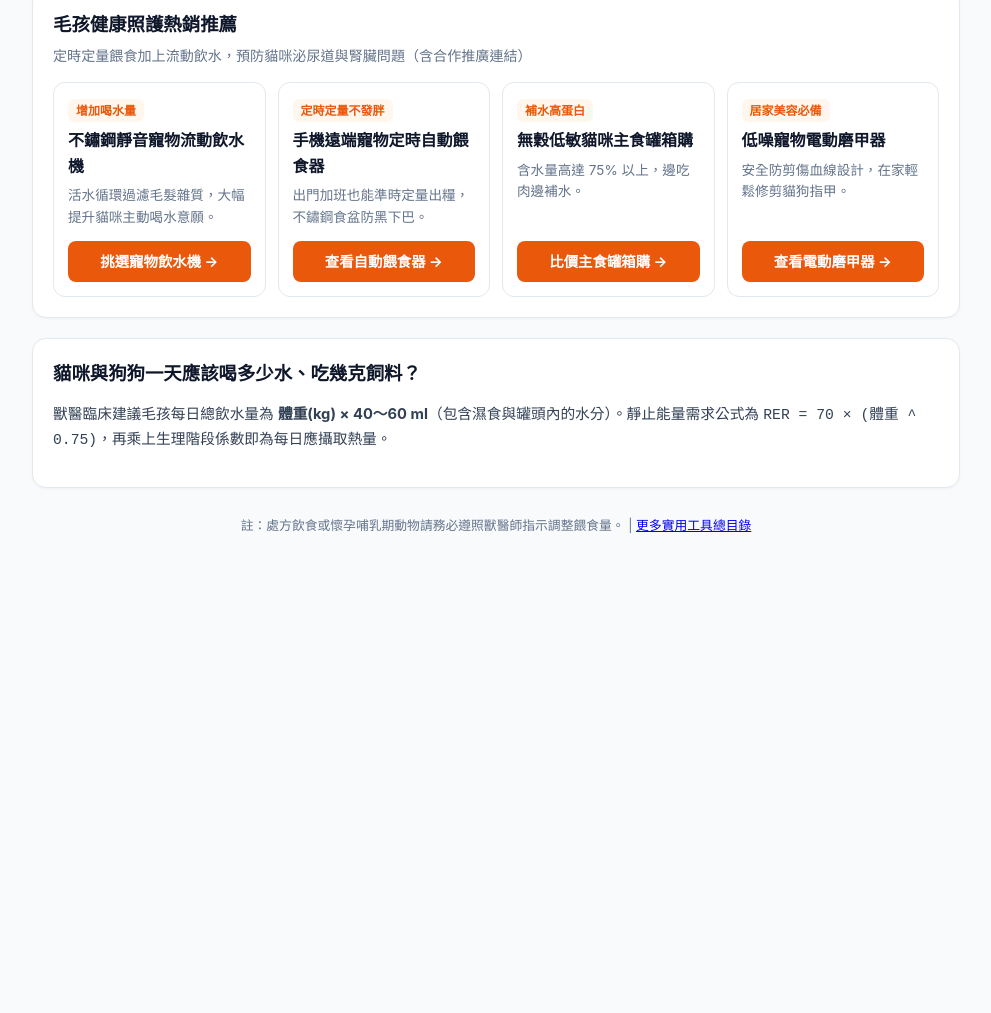
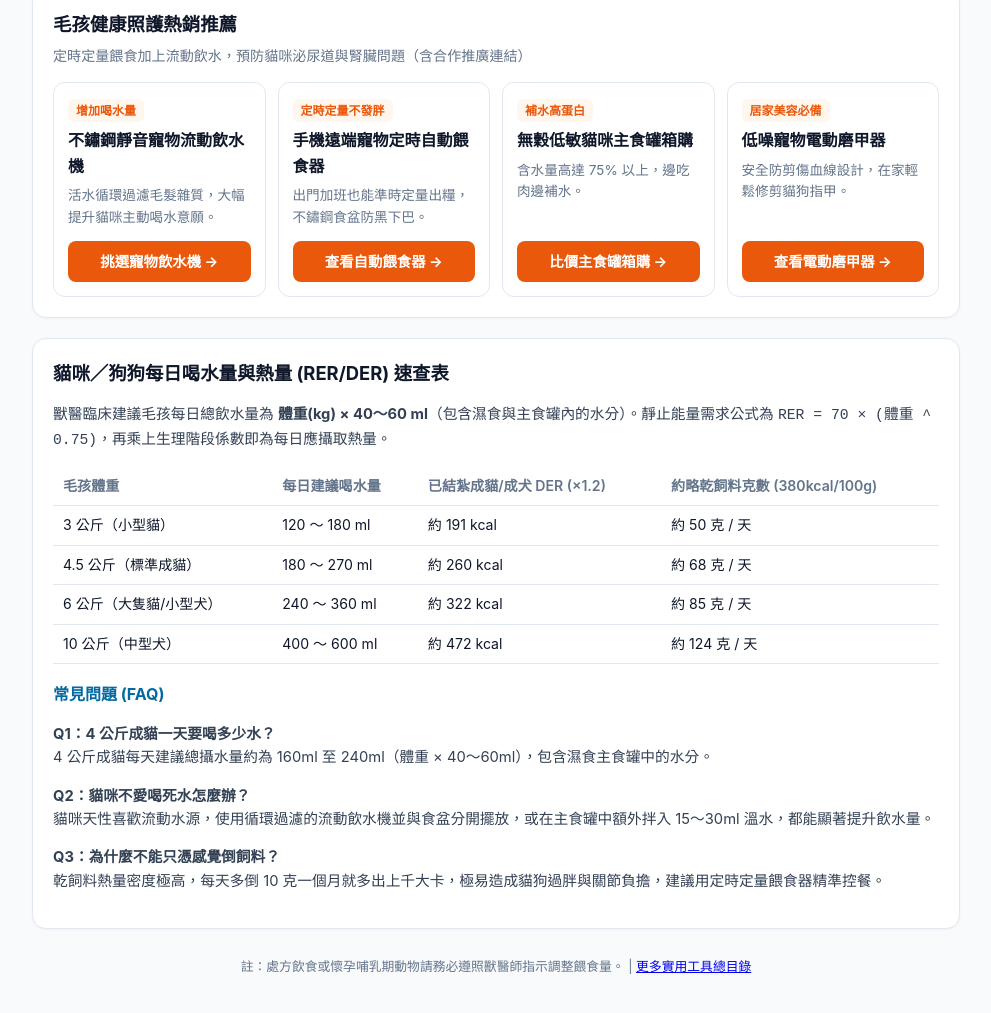
Before and after one commit to jimmycmhsieh0801-cloud/tw-pet-cost-calc, a plain HTML site: page index.html in a window 1280 px wide. Shown: the part 507-1520 px from the top of the page, without its empty margins (144-1135 px from the left). Before the commit the page ends 1104 px from the top, so only its background shows below. Drawn offline with Linux system fonts and the light colour scheme.

Commit message:
Watchdog 06:00 upgrade: AdSense SEO table, 3 FAQs, result lead-cta

```diff
--- a/index.html
+++ b/index.html
@@ -33,7 +33,7 @@
   }
   </script>
   <script type="application/ld+json">
-  {"@context": "https://schema.org", "@type": "FAQPage", "mainEntity": [{"@type": "Question", "name": "4公斤成貓一天要喝多少水？", "acceptedAnswer": {"@type": "Answer", "text": "4公斤成貓每天建議總攝水量約為 160ml 至 240ml（體重 × 40～60ml），包含濕食主食罐中的水分。"}}]}
+  {"@context": "https://schema.org", "@type": "FAQPage", "mainEntity": [{"@type": "Question", "name": "4公斤成貓一天要喝多少水？", "acceptedAnswer": {"@type": "Answer", "text": "4公斤成貓每天建議總攝水量約為 160ml 至 240ml（體重 × 40～60ml），包含濕食主食罐中的水分。"}}, {"@type": "Question", "name": "貓咪不愛喝水有哪些有效解法？", "acceptedAnswer": {"@type": "Answer", "text": "建議使用不鏽鋼流動飲水機吸引貓咪喝水、將水碗遠離貓砂盆，並搭配高含水量的無穀主食罐補水。"}}, {"@type": "Question", "name": "貓飼料一天應該餵幾克才不會過胖？", "acceptedAnswer": {"@type": "Answer", "text": "一般 4～5 公斤已結紮成貓每日約需 230～280 大卡，換算 380kcal/100g 的乾飼料約為 60～73 克，建議分餐定量餵食。"}}]}
   </script>
   <style>
     :root {
@@ -163,9 +163,21 @@
     </section>
 
     <article class="card seo-section">
-
-          <h2>貓咪與狗狗一天應該喝多少水、吃幾克飼料？</h2>
-          <p>獸醫臨床建議毛孩每日總飲水量為 <strong>體重(kg) × 40～60 ml</strong>（包含濕食與罐頭內的水分）。靜止能量需求公式為 <code>RER = 70 × (體重 ^ 0.75)</code>，再乘上生理階段係數即為每日應攝取熱量。</p>
+      <h2>貓咪／狗狗每日喝水量與熱量 (RER/DER) 速查表</h2>
+      <p>獸醫臨床建議毛孩每日總飲水量為 <strong>體重(kg) × 40～60 ml</strong>（包含濕食與主食罐內的水分）。靜止能量需求公式為 <code>RER = 70 × (體重 ^ 0.75)</code>，再乘上生理階段係數即為每日應攝取熱量。</p>
+      <table>
+        <thead><tr><th>毛孩體重</th><th>每日建議喝水量</th><th>已結紮成貓/成犬 DER (×1.2)</th><th>約略乾飼料克數 (380kcal/100g)</th></tr></thead>
+        <tbody>
+          <tr><td>3 公斤（小型貓）</td><td>120 ～ 180 ml</td><td>約 191 kcal</td><td>約 50 克 / 天</td></tr>
+          <tr><td>4.5 公斤（標準成貓）</td><td>180 ～ 270 ml</td><td>約 260 kcal</td><td>約 68 克 / 天</td></tr>
+          <tr><td>6 公斤（大隻貓/小型犬）</td><td>240 ～ 360 ml</td><td>約 322 kcal</td><td>約 85 克 / 天</td></tr>
+          <tr><td>10 公斤（中型犬）</td><td>400 ～ 600 ml</td><td>約 472 kcal</td><td>約 124 克 / 天</td></tr>
+        </tbody>
+      </table>
+      <h3>常見問題 (FAQ)</h3>
+      <p><strong>Q1：4 公斤成貓一天要喝多少水？</strong><br>4 公斤成貓每天建議總攝水量約為 160ml 至 240ml（體重 × 40～60ml），包含濕食主食罐中的水分。</p>
+      <p><strong>Q2：貓咪不愛喝死水怎麼辦？</strong><br>貓咪天性喜歡流動水源，使用循環過濾的流動飲水機並與食盆分開擺放，或在主食罐中額外拌入 15～30ml 溫水，都能顯著提升飲水量。</p>
+      <p><strong>Q3：為什麼不能只憑感覺倒飼料？</strong><br>乾飼料熱量密度極高，每天多倒 10 克一個月就多出上千大卡，極易造成貓狗過胖與關節負擔，建議用定時定量餵食器精準控餐。</p>
     </article>
 
 
```
